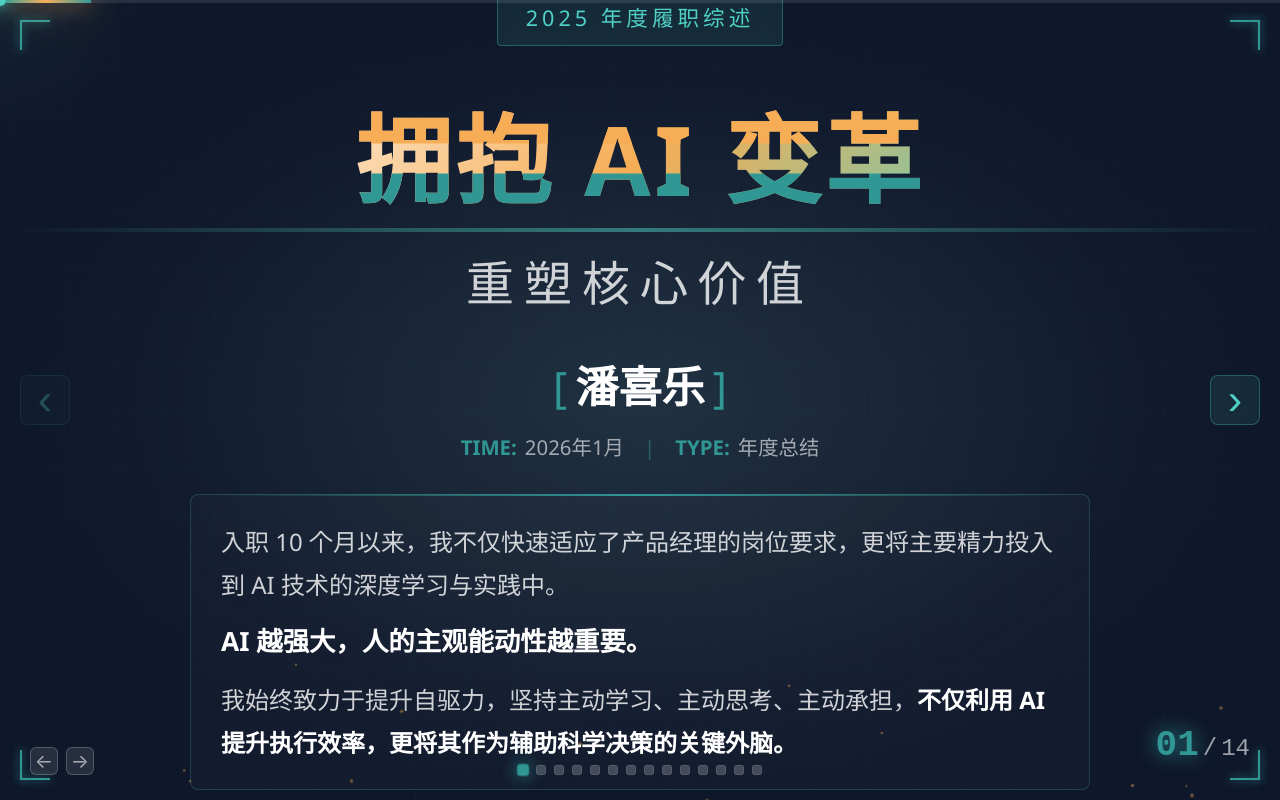
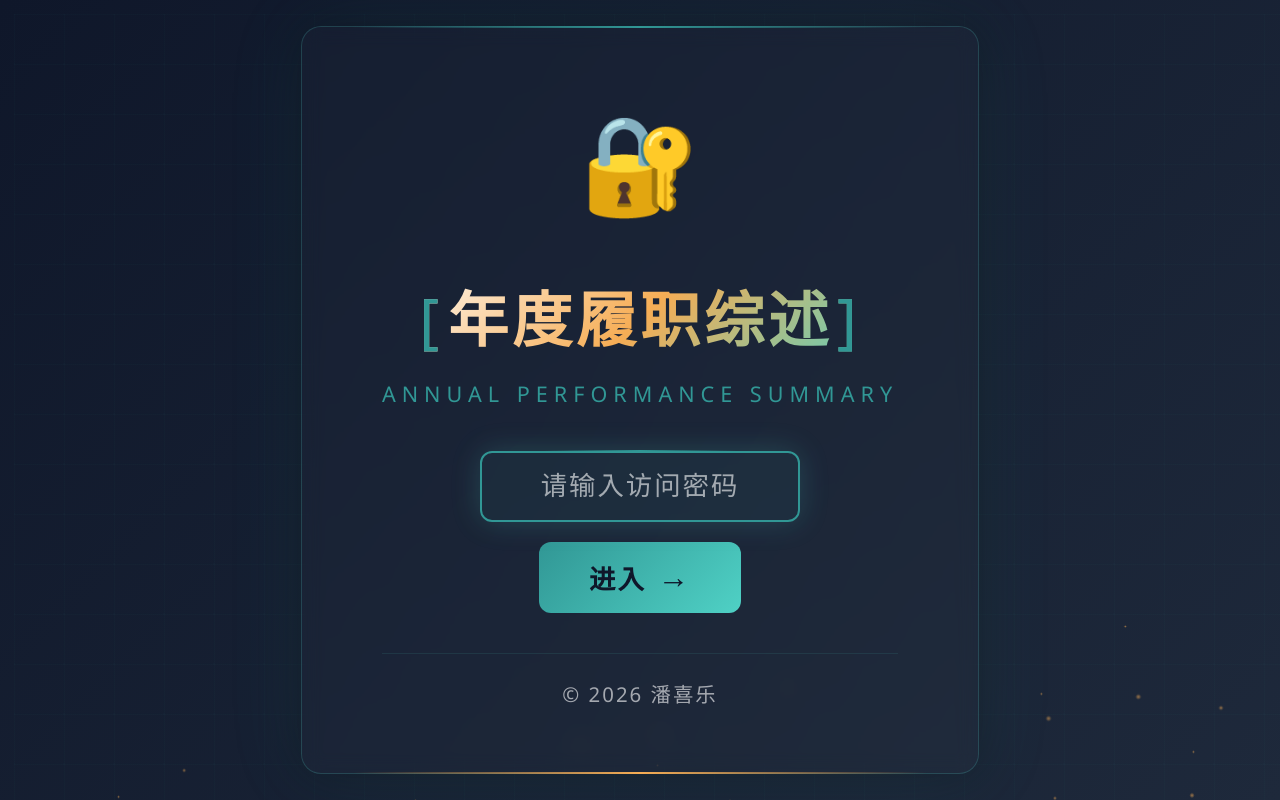
Before and after one commit to lellelel-source/Summary, a React (Vite) app in the folder my-react-app/: page / in a window 1280 px wide. Built offline with nearby package versions, Linux system fonts and the light colour scheme.

Commit message:
Add password-protected homepage with 'panxile' access code

```diff
--- a/my-react-app/src/App.css
+++ b/my-react-app/src/App.css
@@ -1558,9 +1558,12 @@
 }
 
 @keyframes numPulse {
-  0%, 100% {
+
+  0%,
+  100% {
     box-shadow: 0 0 3px rgba(79, 209, 197, 0.3);
   }
+
   50% {
     box-shadow: 0 0 10px rgba(79, 209, 197, 0.5), 0 0 20px rgba(79, 209, 197, 0.2);
   }
@@ -1608,15 +1611,19 @@
     transform: translateY(0) translateX(0) rotate(0deg);
     opacity: 0;
   }
+
   5% {
     opacity: var(--opacity);
   }
+
   50% {
     transform: translateY(50vh) translateX(var(--x-drift)) rotate(180deg);
   }
+
   95% {
     opacity: var(--opacity);
   }
+
   100% {
     transform: translateY(100vh) translateX(calc(var(--x-drift) * -1)) rotate(360deg);
     opacity: 0;
@@ -1629,11 +1636,14 @@
 }
 
 @keyframes snowGlow {
-  0%, 100% {
+
+  0%,
+  100% {
     text-shadow:
       0 0 5px rgba(200, 220, 255, 0.8),
       0 0 10px rgba(180, 200, 255, 0.5);
   }
+
   50% {
     text-shadow:
       0 0 10px rgba(200, 220, 255, 1),
@@ -2897,3 +2907,314 @@
     0 0 60px rgba(79, 209, 197, 0.4),
     0 0 100px rgba(246, 173, 85, 0.2);
 }
+
+/* =============================================
+   PASSWORD GATE STYLES
+   ============================================= */
+.password-gate {
+  width: 100%;
+  height: 100vh;
+  display: flex;
+  align-items: center;
+  justify-content: center;
+  background: linear-gradient(135deg, var(--bg-dark) 0%, var(--bg-medium) 100%);
+  position: relative;
+  overflow: hidden;
+}
+
+.gate-particles {
+  position: absolute;
+  top: 0;
+  left: 0;
+  width: 100%;
+  height: 100%;
+  overflow: hidden;
+  pointer-events: none;
+  z-index: 0;
+}
+
+.gate-particle {
+  position: absolute;
+  width: var(--size);
+  height: var(--size);
+  background: radial-gradient(circle, var(--accent) 0%, transparent 70%);
+  border-radius: 50%;
+  opacity: 0.4;
+  animation: floatParticle var(--duration) ease-in-out infinite;
+  animation-delay: var(--delay);
+  left: var(--x-start);
+  bottom: -20px;
+}
+
+.gate-grid {
+  position: absolute;
+  top: 0;
+  left: 0;
+  right: 0;
+  bottom: 0;
+  overflow: hidden;
+  pointer-events: none;
+  z-index: 0;
+}
+
+.gate-grid .grid-lines {
+  position: absolute;
+  top: 0;
+  left: 0;
+  right: 0;
+  bottom: 0;
+  background-image:
+    linear-gradient(rgba(79, 209, 197, 0.03) 1px, transparent 1px),
+    linear-gradient(90deg, rgba(79, 209, 197, 0.03) 1px, transparent 1px);
+  background-size: 50px 50px;
+  animation: gridMove 20s linear infinite;
+}
+
+.gate-container {
+  position: relative;
+  z-index: 10;
+  text-align: center;
+  padding: 60px 80px;
+  background: rgba(255, 255, 255, 0.02);
+  border: 1px solid rgba(79, 209, 197, 0.2);
+  border-radius: 20px;
+  backdrop-filter: blur(10px);
+  box-shadow:
+    0 0 40px rgba(0, 0, 0, 0.3),
+    0 0 80px rgba(79, 209, 197, 0.1);
+}
+
+.gate-container::before {
+  content: '';
+  position: absolute;
+  top: -1px;
+  left: 50px;
+  right: 50px;
+  height: 2px;
+  background: linear-gradient(90deg, transparent, var(--secondary), transparent);
+}
+
+.gate-container::after {
+  content: '';
+  position: absolute;
+  bottom: -1px;
+  left: 50px;
+  right: 50px;
+  height: 2px;
+  background: linear-gradient(90deg, transparent, var(--accent), transparent);
+}
+
+.gate-logo {
+  margin-bottom: 30px;
+}
+
+.logo-icon {
+  font-size: 4rem;
+  display: inline-block;
+  animation: logoFloat 3s ease-in-out infinite;
+}
+
+@keyframes logoFloat {
+
+  0%,
+  100% {
+    transform: translateY(0);
+  }
+
+  50% {
+    transform: translateY(-10px);
+  }
+}
+
+.gate-title {
+  font-size: 2.5rem;
+  font-weight: 700;
+  background: linear-gradient(135deg, #fff 0%, var(--accent) 50%, var(--secondary-light) 100%);
+  -webkit-background-clip: text;
+  -webkit-text-fill-color: transparent;
+  background-clip: text;
+  margin-bottom: 10px;
+  letter-spacing: 4px;
+}
+
+.gate-bracket {
+  background: none;
+  -webkit-text-fill-color: var(--secondary);
+  font-weight: 300;
+  margin: 0 5px;
+}
+
+.gate-subtitle {
+  font-size: 0.9rem;
+  color: var(--secondary);
+  letter-spacing: 6px;
+  text-transform: uppercase;
+  margin-bottom: 40px;
+}
+
+.gate-form {
+  display: flex;
+  flex-direction: column;
+  align-items: center;
+  gap: 20px;
+}
+
+.gate-form.shake {
+  animation: shakeError 0.5s ease-in-out;
+}
+
+@keyframes shakeError {
+
+  0%,
+  100% {
+    transform: translateX(0);
+  }
+
+  10%,
+  30%,
+  50%,
+  70%,
+  90% {
+    transform: translateX(-5px);
+  }
+
+  20%,
+  40%,
+  60%,
+  80% {
+    transform: translateX(5px);
+  }
+}
+
+.gate-input-wrapper {
+  position: relative;
+  width: 320px;
+}
+
+.gate-input {
+  width: 100%;
+  padding: 18px 25px;
+  font-size: 1.1rem;
+  color: var(--text-primary);
+  background: rgba(255, 255, 255, 0.05);
+  border: 2px solid rgba(79, 209, 197, 0.3);
+  border-radius: 12px;
+  outline: none;
+  transition: all 0.3s ease;
+  text-align: center;
+  letter-spacing: 4px;
+}
+
+.gate-input::placeholder {
+  color: var(--text-muted);
+  letter-spacing: 2px;
+}
+
+.gate-input:focus {
+  border-color: var(--secondary);
+  background: rgba(79, 209, 197, 0.05);
+  box-shadow: 0 0 30px rgba(79, 209, 197, 0.2);
+}
+
+.gate-input-wrapper.error .gate-input {
+  border-color: #ff6b6b;
+  background: rgba(255, 107, 107, 0.05);
+}
+
+.input-glow {
+  position: absolute;
+  top: -1px;
+  left: 20%;
+  right: 20%;
+  height: 2px;
+  background: linear-gradient(90deg, transparent, var(--secondary), transparent);
+  opacity: 0;
+  transition: opacity 0.3s ease;
+}
+
+.gate-input:focus~.input-glow {
+  opacity: 1;
+}
+
+.gate-button {
+  display: flex;
+  align-items: center;
+  gap: 12px;
+  padding: 16px 50px;
+  font-size: 1.1rem;
+  font-weight: 600;
+  color: var(--bg-dark);
+  background: linear-gradient(135deg, var(--secondary) 0%, var(--secondary-light) 100%);
+  border: none;
+  border-radius: 12px;
+  cursor: pointer;
+  transition: all 0.3s ease;
+  letter-spacing: 2px;
+}
+
+.gate-button:hover {
+  transform: translateY(-2px);
+}
+
+.button-icon {
+  font-size: 1.3rem;
+  transition: transform 0.3s ease;
+}
+
+.gate-button:hover .button-icon {
+  transform: translateX(5px);
+}
+
+.gate-error {
+  color: #ff6b6b;
+  font-size: 0.9rem;
+  margin-top: 10px;
+}
+
+.gate-footer {
+  margin-top: 40px;
+  padding-top: 20px;
+  border-top: 1px solid rgba(79, 209, 197, 0.1);
+}
+
+.footer-text {
+  font-size: 0.85rem;
+  color: var(--text-muted);
+  letter-spacing: 2px;
+}
+
+/* Password gate responsive */
+@media (max-width: 768px) {
+  .gate-container {
+    padding: 40px 30px;
+    margin: 20px;
+  }
+
+  .gate-title {
+    font-size: 1.8rem;
+  }
+
+  .gate-subtitle {
+    font-size: 0.75rem;
+    letter-spacing: 4px;
+  }
+
+  .gate-input-wrapper {
+    width: 100%;
+    max-width: 280px;
+  }
+
+  .gate-input {
+    padding: 15px 20px;
+    font-size: 1rem;
+  }
+
+  .gate-button {
+    padding: 14px 40px;
+    font-size: 1rem;
+  }
+
+  .logo-icon {
+    font-size: 3rem;
+  }
+}
--- a/my-react-app/src/App.jsx
+++ b/my-react-app/src/App.jsx
@@ -1,6 +1,126 @@
 import { useState, useEffect, useCallback } from 'react'
 import { motion, AnimatePresence } from 'framer-motion'
 import './App.css'
+
+// ============================================
+// Password Gate Component
+// ============================================
+function PasswordGate({ onUnlock }) {
+  const [password, setPassword] = useState('')
+  const [error, setError] = useState(false)
+  const [shake, setShake] = useState(false)
+
+  const handleSubmit = (e) => {
+    e.preventDefault()
+    if (password === 'panxile') {
+      onUnlock()
+    } else {
+      setError(true)
+      setShake(true)
+      setTimeout(() => {
+        setShake(false)
+        setError(false)
+      }, 600)
+    }
+  }
+
+  return (
+    <div className="password-gate">
+      <div className="gate-particles">
+        {[...Array(40)].map((_, i) => (
+          <div key={i} className="gate-particle" style={{
+            '--delay': `${Math.random() * 5}s`,
+            '--duration': `${15 + Math.random() * 10}s`,
+            '--x-start': `${Math.random() * 100}%`,
+            '--x-end': `${Math.random() * 100}%`,
+            '--size': `${2 + Math.random() * 4}px`
+          }} />
+        ))}
+      </div>
+      <div className="gate-grid">
+        <div className="grid-lines"></div>
+      </div>
+      <motion.div
+        className="gate-container"
+        initial={{ opacity: 0, y: 30 }}
+        animate={{ opacity: 1, y: 0 }}
+        transition={{ duration: 0.8, ease: 'easeOut' }}
+      >
+        <motion.div
+          className="gate-logo"
+          initial={{ scale: 0 }}
+          animate={{ scale: 1 }}
+          transition={{ delay: 0.3, type: 'spring', damping: 10 }}
+        >
+          <span className="logo-icon">🔐</span>
+        </motion.div>
+        <motion.h1
+          className="gate-title"
+          initial={{ opacity: 0 }}
+          animate={{ opacity: 1 }}
+          transition={{ delay: 0.5 }}
+        >
+          <span className="gate-bracket">[</span>
+          年度履职综述
+          <span className="gate-bracket">]</span>
+        </motion.h1>
+        <motion.p
+          className="gate-subtitle"
+          initial={{ opacity: 0 }}
+          animate={{ opacity: 1 }}
+          transition={{ delay: 0.7 }}
+        >
+          ANNUAL PERFORMANCE SUMMARY
+        </motion.p>
+        <motion.form
+          className={`gate-form ${shake ? 'shake' : ''}`}
+          onSubmit={handleSubmit}
+          initial={{ opacity: 0 }}
+          animate={{ opacity: 1 }}
+          transition={{ delay: 0.9 }}
+        >
+          <div className={`gate-input-wrapper ${error ? 'error' : ''}`}>
+            <input
+              type="password"
+              className="gate-input"
+              placeholder="请输入访问密码"
+              value={password}
+              onChange={(e) => setPassword(e.target.value)}
+              autoFocus
+            />
+            <div className="input-glow"></div>
+          </div>
+          <motion.button
+            type="submit"
+            className="gate-button"
+            whileHover={{ scale: 1.05, boxShadow: '0 0 30px rgba(79, 209, 197, 0.5)' }}
+            whileTap={{ scale: 0.95 }}
+          >
+            <span className="button-text">进入</span>
+            <span className="button-icon">→</span>
+          </motion.button>
+        </motion.form>
+        {error && (
+          <motion.p
+            className="gate-error"
+            initial={{ opacity: 0, y: -10 }}
+            animate={{ opacity: 1, y: 0 }}
+          >
+            密码错误，请重试
+          </motion.p>
+        )}
+        <motion.div
+          className="gate-footer"
+          initial={{ opacity: 0 }}
+          animate={{ opacity: 1 }}
+          transition={{ delay: 1.1 }}
+        >
+          <span className="footer-text">© 2026 潘喜乐</span>
+        </motion.div>
+      </motion.div>
+    </div>
+  )
+}
 
 // Slide transition variants - 3 different effects
 const transitionTypes = {
@@ -1594,6 +1714,7 @@ function ThankYouSlide() {
 // Main App Component
 // ============================================
 function App() {
+  const [isUnlocked, setIsUnlocked] = useState(false)
   const [[currentSlide, direction], setSlide] = useState([0, 0])
   const slides = [
     CoverSlide,           // 1. 封面
@@ -1632,6 +1753,8 @@ function App() {
   }, [currentSlide])
 
   useEffect(() => {
+    if (!isUnlocked) return
+
     const handleKeyDown = (e) => {
       if (e.key === 'ArrowRight' || e.key === 'ArrowDown' || e.key === ' ') {
         e.preventDefault()
@@ -1644,7 +1767,12 @@ function App() {
 
     window.addEventListener('keydown', handleKeyDown)
     return () => window.removeEventListener('keydown', handleKeyDown)
-  }, [nextSlide, prevSlide])
+  }, [nextSlide, prevSlide, isUnlocked])
+
+  // Show password gate if not unlocked
+  if (!isUnlocked) {
+    return <PasswordGate onUnlock={() => setIsUnlocked(true)} />
+  }
 
   const SlideComponent = slides[currentSlide]
 
```
